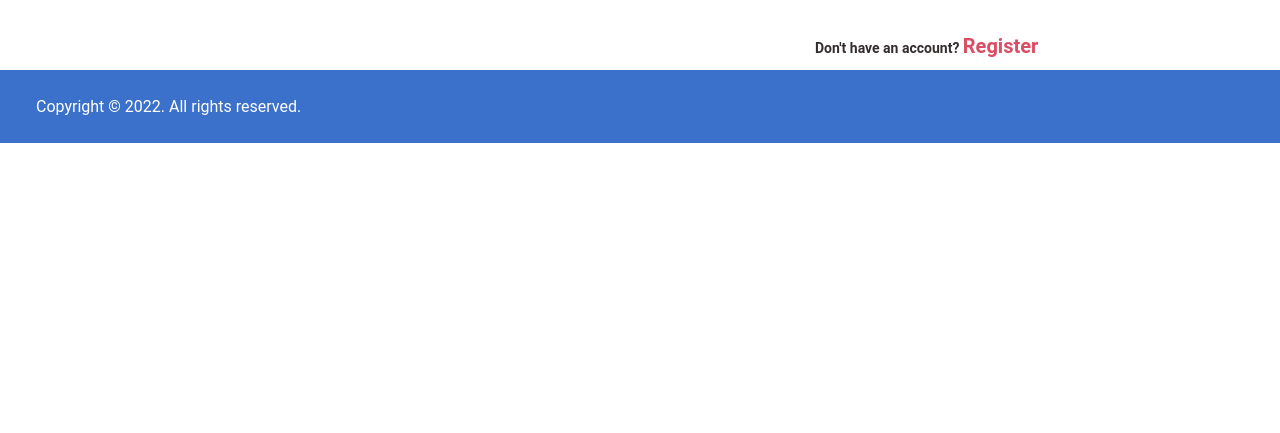
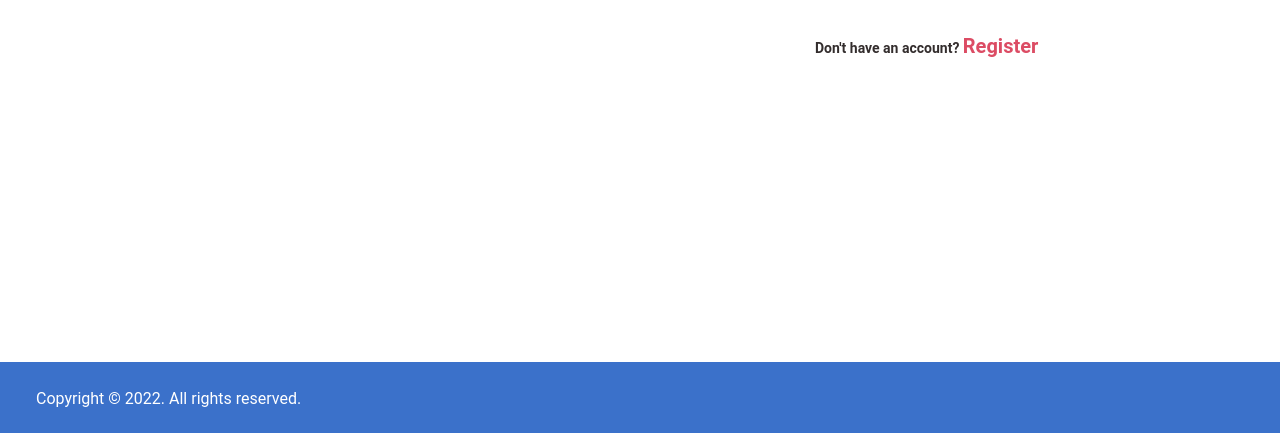
Before and after one commit to krish-1698/Learning-Management-System, a React (Create React App) app: page /login in a window 1280 px wide. Shown: the part 364-797 px from the top of the page. Built offline with nearby package versions, Linux system fonts and the light colour scheme.

Commit message:
some color adjustments

```diff
--- a/src/pages/Login/Login.jsx
+++ b/src/pages/Login/Login.jsx
@@ -7,7 +7,7 @@ function Login() {
   return (
     <MDBContainer fluid className="p-0 my-0 mx-0 h-custom" style={{scrollbar:'none'}}>
        <MDBRow className="justify-content-center">
-        <div className="d-flex flex-column flex-md-row text-center text-md-start justify-content-between pt-2 pb-1 px-4 px-xl-5 bg-primary">
+        <div className="d-flex flex-column flex-md-row text-center text-md-center justify-content-between pt-2 pb-1 px-4 px-xl-5 bg-primary">
 
         <div style={{}}>
              <MDBCol className="justify-content-center" col="3">
@@ -59,11 +59,12 @@ function Login() {
         </MDBCol>
 
       </MDBRow>
-      <MDBRow>
+
+      <MDBRow className='fixed-bottom'>
 
       <div className="d-flex flex-column flex-md-row text-center text-md-start justify-content-between py-4 px-4 px-xl-5 bg-primary">
 
-        <div className="text-white mb-3 mb-md-0">
+        <div className="text-white mb-3 mb-md-0" style={{background:'none'}}>
           Copyright © 2022. All rights reserved.
         </div>
 
```
